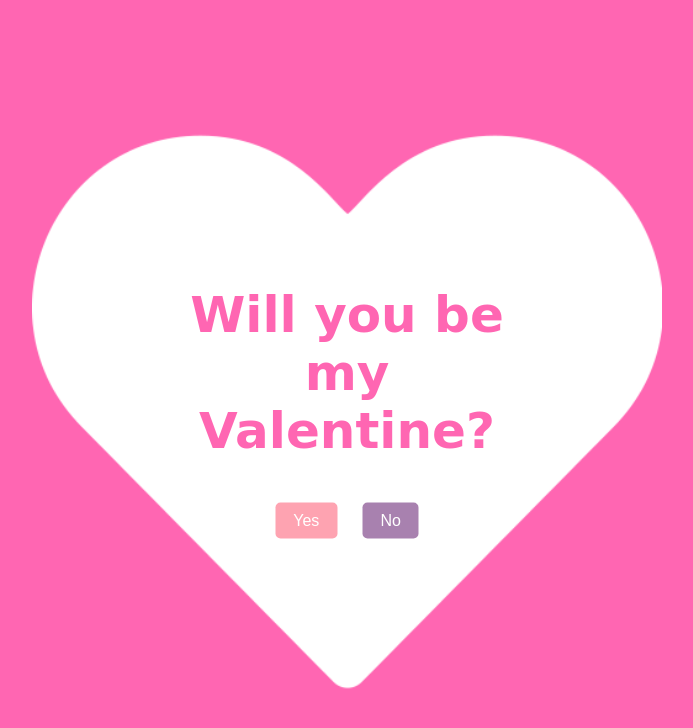
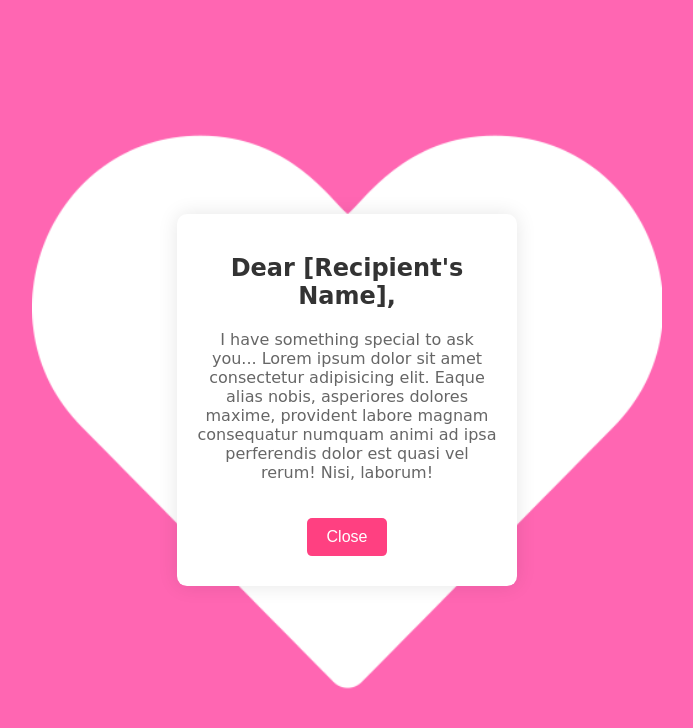
Before and after one commit to NotAarnov/for-krishma, a plain HTML site: page index.html in a window 1280 px wide. Shown: the whole page, without its empty margins (293-986 px from the left). Drawn offline with Linux system fonts and the light colour scheme.

Commit message:
Added the popup box

```diff
--- a/index.html
+++ b/index.html
@@ -10,6 +10,18 @@
 </head>
 
 <body>
+
+    <div id="popup" class="popup">
+        <div class="popup-content">
+            <h2>Dear [Recipient's Name],</h2>
+            <p>I have something special to ask you...
+                Lorem ipsum dolor sit amet consectetur adipisicing elit. Eaque alias nobis, asperiores dolores maxime, provident labore magnam consequatur numquam animi ad ipsa perferendis dolor est quasi vel rerum! Nisi, laborum!
+            </p>
+            <button id="closePopup">Close</button>
+        </div>
+    </div>
+
+
     <div class="container">
         <img src="images\image.png" alt="White Heart Image">
         <div class="content">
--- a/script.js
+++ b/script.js
@@ -1,4 +1,4 @@
-script.js
+
 function showResponse(response) {
     if (response === 'No') {
         document.getElementById('noBtn').innerText = getRandomWord();
@@ -21,3 +21,16 @@ function getRandomWord() {
     const randomIndex = Math.floor(Math.random() * words.length);
     return words[randomIndex];
 }
+
+document.addEventListener("DOMContentLoaded", function() {
+    var popup = document.getElementById("popup");
+    var closePopupButton = document.getElementById("closePopup");
+
+    // Show the popup when the page loads
+    popup.style.display = "block";
+
+    // Close the popup when the close button is clicked
+    closePopupButton.addEventListener("click", function() {
+        popup.style.display = "none";
+    });
+});
--- a/styles.css
+++ b/styles.css
@@ -64,3 +64,41 @@ button:hover {
 button:active {
     box-shadow: 0 2px #666;
 }
+
+
+.popup {
+    position: fixed;
+    top: 50%;
+    left: 50%;
+    transform: translate(-50%, -50%);
+    width: 300px; /* Adjust width as needed */
+    background-color: #fff;
+    padding: 20px;
+    border-radius: 10px;
+    box-shadow: 0 0 20px rgba(0, 0, 0, 0.1); /* Add a subtle shadow effect */
+    z-index: 9999;
+}
+
+.popup-content {
+    text-align: center;
+}
+
+.popup h2 {
+    font-size: 24px;
+    color: #333;
+}
+
+.popup p {
+    font-size: 16px;
+    color: #666;
+}
+
+.popup button {
+    margin-top: 20px; /* Add space between content and button */
+    padding: 10px 20px;
+    background-color: #FF4081; /* Pink background */
+    color: white;
+    border: none;
+    border-radius: 5px;
+    cursor: pointer;
+}
```
